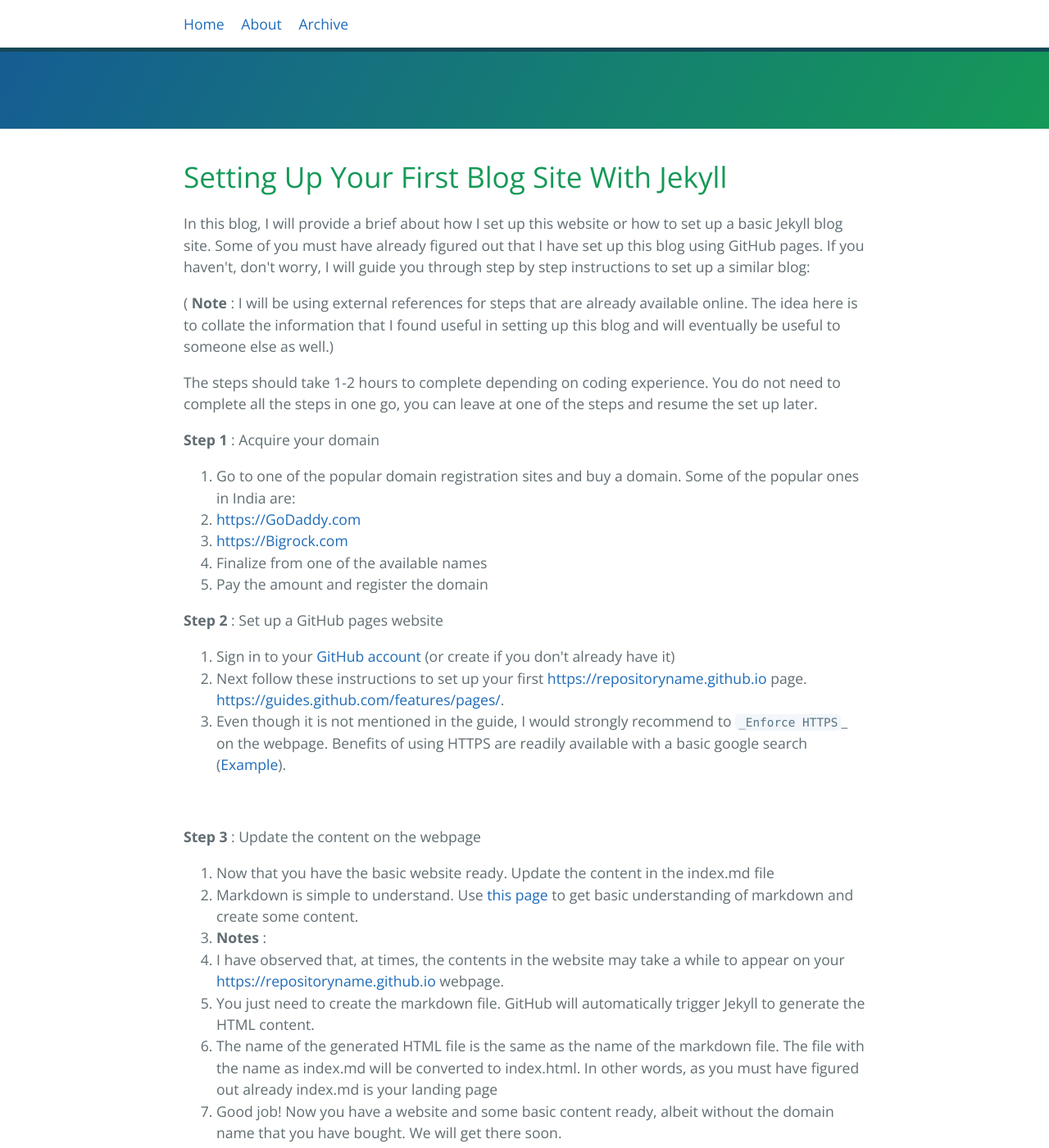
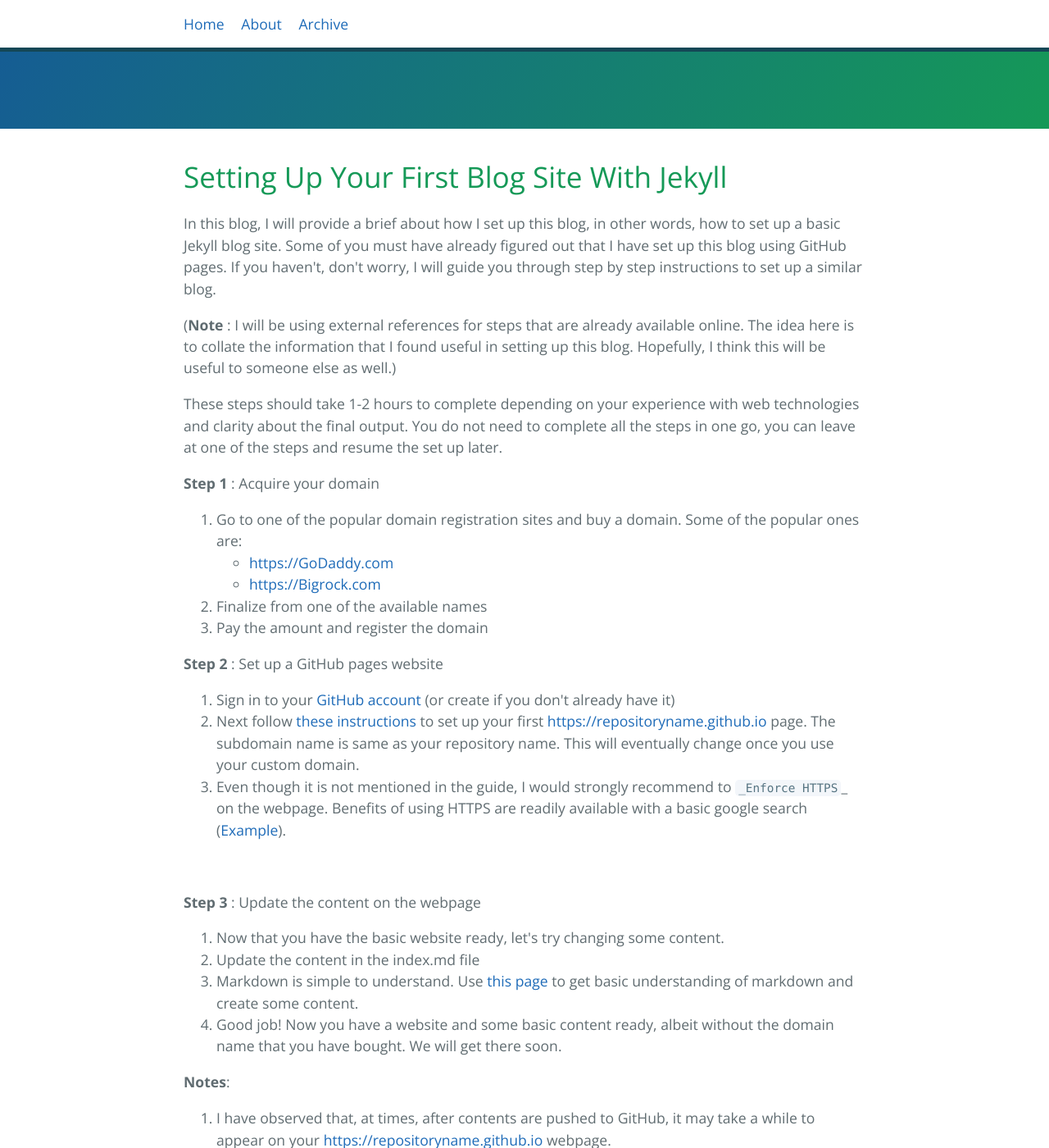
Before and after one commit to mathewnik90/blog, a Jekyll site: the page built from _posts/2018-12-14-setting-up-your-first-blog-site-with-jekyll.md, in a window 1280 px wide and 1400 px high, scrolled down 223 px. Shown: the whole window at 82% size. Built offline with Jekyll 4.4.1, drawn with Linux system fonts in a browser that asks for light colours; comment, search, counter and statistics services are not loaded; some of the changed text lies outside the part shown.

Commit message:
Fixing typos and other issues in post

```diff
--- a/_posts/2018-12-14-setting-up-your-first-blog-site-with-jekyll.md
+++ b/_posts/2018-12-14-setting-up-your-first-blog-site-with-jekyll.md
@@ -5,46 +5,48 @@
 ---
 
 
-In this blog, I will provide a brief about how I set up this website or how to set up a basic Jekyll blog site. <!--more-->Some of you must have already figured out that I have set up this blog using GitHub pages. If you haven&#39;t, don&#39;t worry, I will guide you through step by step instructions to set up a similar blog:
+In this blog, I will provide a brief about how I set up this blog, in other words, how to set up a basic Jekyll blog site. <!--more-->Some of you must have already figured out that I have set up this blog using GitHub pages. If you haven&#39;t, don&#39;t worry, I will guide you through step by step instructions to set up a similar blog.
 
-( **Note** : I will be using external references for steps that are already available online. The idea here is to collate the information that I found useful in setting up this blog and will eventually be useful to someone else as well.)
+(**Note** : I will be using external references for steps that are already available online. The idea here is to collate the information that I found useful in setting up this blog. Hopefully, I think this will be useful to someone else as well.)
 
-The steps should take 1-2 hours to complete depending on coding experience. You do not need to complete all the steps in one go, you can leave at one of the steps and resume the set up later.
+These steps should take 1-2 hours to complete depending on your experience with web technologies and clarity about the final output. You do not need to complete all the steps in one go, you can leave at one of the steps and resume the set up later.
 
 **Step 1** : Acquire your domain
 
-1. Go to one of the popular domain registration sites and buy a domain. Some of the popular ones in India are:
-  1. [https://GoDaddy.com](https://GoDaddy.com)
-  2. [https://Bigrock.com](https://Bigrock.com)
+1. Go to one of the popular domain registration sites and buy a domain. Some of the popular ones are:
+  - [https://GoDaddy.com](https://GoDaddy.com)
+  - [https://Bigrock.com](https://Bigrock.com)
 2. Finalize from one of the available names
 3. Pay the amount and register the domain
 
 **Step 2** : Set up a GitHub pages website
 
 1. Sign in to your [GitHub account](https://github.com/login) (or create if you don&#39;t already have it)
-2. Next follow these instructions to set up your first [https://repositoryname.github.io](https://repositoryname.github.io)  page. [https://guides.github.com/features/pages/](https://guides.github.com/features/pages/).
+2. Next follow [these instructions](https://guides.github.com/features/pages/) to set up your first [https://repositoryname.github.io](https://repositoryname.github.io)  page. The subdomain name is same as your repository name. This will eventually change once you use your custom domain.
 3. Even though it is not mentioned in the guide, I would strongly recommend to `_Enforce HTTPS`_ on the webpage. Benefits of using HTTPS are readily available with a basic google search ([Example](https://www.bluecorona.com/blog/reasons-to-have-https-website)).
 
  ![](./assets/images/blog-support/setting_up_blog_custom_domain.jpg)
 
 **Step 3** : Update the content on the webpage
 
-1. Now that you have the basic website ready. Update the content in the index.md file
-2. Markdown is simple to understand. Use [this page](https://guides.github.com/features/mastering-markdown/) to get basic understanding of markdown and create some content.
-3. **Notes** :
-  1. I have observed that, at times, the contents in the website may take a while to appear on your [https://repositoryname.github.io](https://repositoryname.github.io) webpage.
+1. Now that you have the basic website ready, let&#39;s try changing some content.
+2. Update the content in the index.md file
+3. Markdown is simple to understand. Use [this page](https://guides.github.com/features/mastering-markdown/) to get basic understanding of markdown and create some content.
+4. Good job! Now you have a website and some basic content ready, albeit without the domain name that you have bought. We will get there soon.
+
+**Notes**:
+  1. I have observed that, at times, after contents are pushed to GitHub, it may take a while to appear on your [https://repositoryname.github.io](https://repositoryname.github.io) webpage.
   2. You just need to create the markdown file. GitHub will automatically trigger Jekyll to generate the HTML content.
-  3. The name of the generated HTML file is the same as the name of the markdown file. The file with the name as index.md will be converted to index.html. In other words, as you must have figured out already index.md is your landing page
-4. Good job! Now you have a website and some basic content ready, albeit without the domain name that you have bought. We will get there soon.
+  3. The name of the generated HTML file is the same as the name of the markdown file. The file with the name as index.md will be converted to index.html. In other words, as you must have figured out already index.md is your landing page.
 
 **Step 4** : Set up custom domain
 
 1. Create a CNAME file in GitHub. [Steps to create a CNAME file](https://hackernoon.com/use-custom-domain-with-github-pages-2-straightforward-steps-cf561eee244f)
 2. Add A records to your website ([What are A records](https://support.dnsimple.com/articles/a-record/))
-  1. Go to the DNS provider web page
-  2. There should be a page for DNS management
-  3. Add the IP addresses present [here](https://help.github.com/articles/setting-up-an-apex-domain/#configuring-a-records-with-your-dns-provider) as records
-  4. [This blog](https://hackernoon.com/how-to-set-up-godaddy-domain-with-github-pages-a9300366c7b) provides detailed steps for GoDaddy. The steps for your DNS provider should be similar
+  - Go to the DNS provider web page
+  - There should be a page for DNS management
+  - Add the IP addresses present [here](https://help.github.com/articles/setting-up-an-apex-domain/#configuring-a-records-with-your-dns-provider) as records
+  - [This blog](https://hackernoon.com/how-to-set-up-godaddy-domain-with-github-pages-a9300366c7b) provides detailed steps for GoDaddy. The steps for your DNS provider should be similar
 3. Wait for a _couple of hours_ for the DNS records to reflect. Et Voila! There you have your website hosted on GitHub pages.
 
 The above steps should help you set up a basic blog. However, if you want to go beyond the basic set up, you will need to modify the CSS styles or scripts on the layout page or the individual pages.
@@ -52,22 +54,22 @@
 **Step 5** : Setting up Jekyll on local
 
 1. Setting up Jekyll on your local machine will provide you with a better user experience for editing the pages.
-2. Steps to set up the Jekyll environment are mentioned on their [official website](https://jekyllrb.com/docs/installation/windows/)
+2. Steps to set up the Jekyll environment are mentioned on their [official website](https://jekyllrb.com/docs/installation/windows/).
 
 **Step 6** : Run the set up on local
 
-1. Download the zip file for the theme from GitHub and unzip it. For example: Cayman theme is available [here](https://pages-themes.github.io/cayman/)
-2. Clone your repository or download your repository from GitHub
-3. Replace the index.md file with your file
-4. Open Command Prompt
-  1. Navigate to the folder where the zip file is present
-  2. Run the command using bundle exec jekyll serve
+1. Download the zip file for the theme from GitHub and unzip it. For example: Cayman theme is available [here](https://pages-themes.github.io/cayman/).
+2. Clone your repository or download your repository from GitHub.
+3. Replace the index.md file with your file.
+4. Open Command Prompt:
+    1. Navigate to the folder where the zip file is present.
+    2. Run the command using bundle exec jekyll serve.
 
-You can now make changes locally on your machine and push the changes to GitHub. I use [Visual Studio Code](https://code.visualstudio.com/download), but you can use any other editor to make the changes. Once the changes are pushed, the changes you have made should automatically reflect on your website.
+You can now make changes locally on your machine and push the changes to GitHub. I use [Visual Studio Code](https://code.visualstudio.com/download), but you can use any other editor to make the changes. Once the changes are pushed to GitHub, the changes you have made should automatically reflect on your website. You can check out my repository at [https://github.com/mathewnik90/blog/](https://github.com/mathewnik90/blog/).
 
 Hope these steps helped you to set up your own blog. Happy blogging!
 
-**References** :
+**Additional References** :
 
 1. [Beginners tutorial](https://www.youtube.com/watch?v=bwThn0rxv7M&amp;index=1&amp;list=PLm_Qt4aKpfKijgP0rDH7FSJOlS9IBGbT1)
 2. [How to set up the navigation bar](http://joshualande.com/jekyll-github-pages-poole)
```
